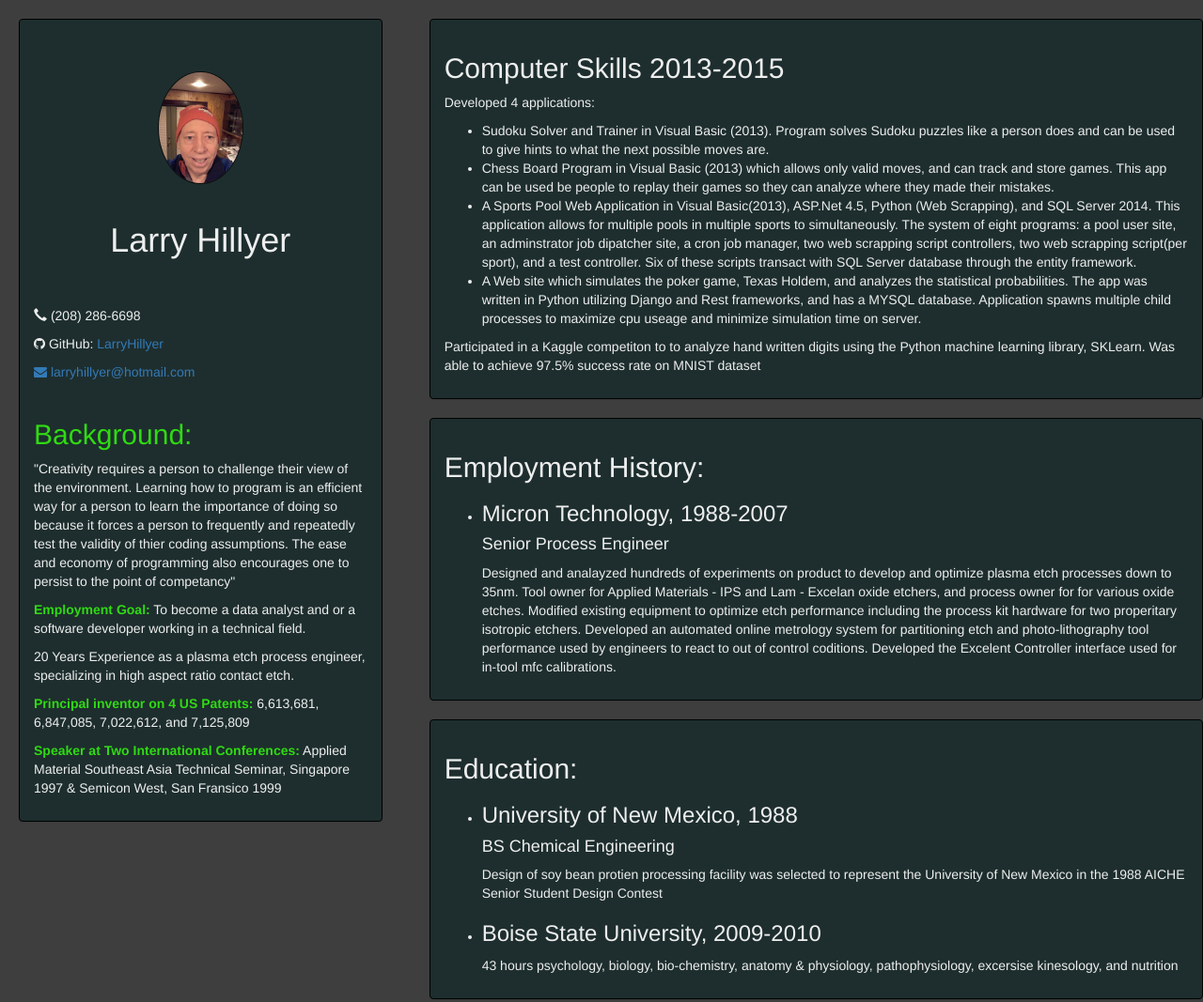
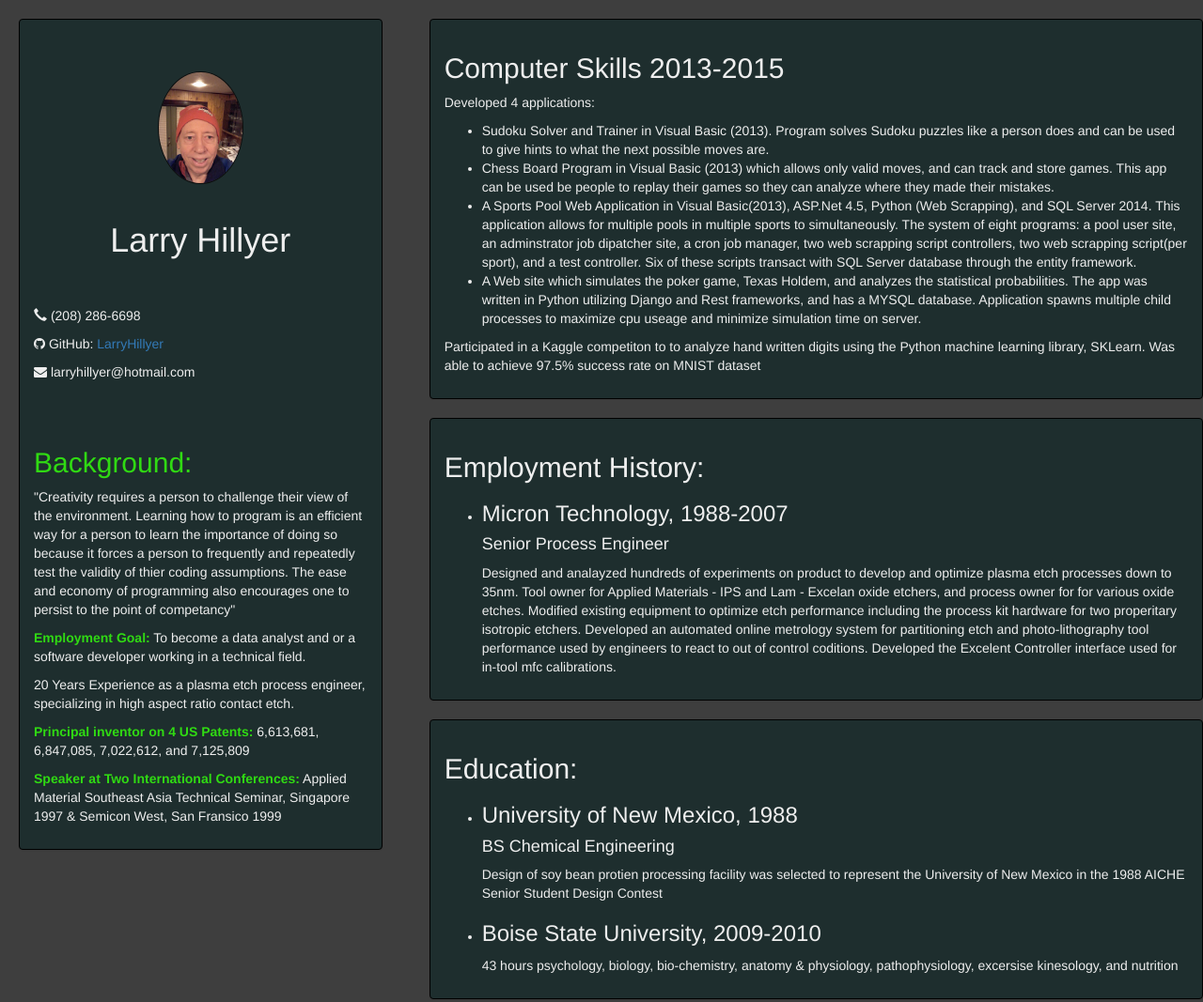
Before and after one commit to LarryHillyer/resume, a plain HTML site: page index.html in a window 1280 px wide. Shown: the whole page at 94% size. Drawn offline with nearby package versions, Linux system fonts and the light colour scheme.

Commit message:
Removed non working email link

```diff
--- a/index.html
+++ b/index.html
@@ -37,9 +37,9 @@
                                 <i class="fa fa-github"></i> GitHub:
                                 <a href="https://github.com/LarryHillyer">LarryHillyer</a>
                             </p>
-                            <a href = "mailto:larryhillyer@hotmail.com">
+                            <p >
                                 <i class="fa fa-envelope"></i> larryhillyer@hotmail.com
-                            </a>
+                            </p>
                             <br>
                             <br>
                             <h2 class="highlighted">Background:</h2>
```
